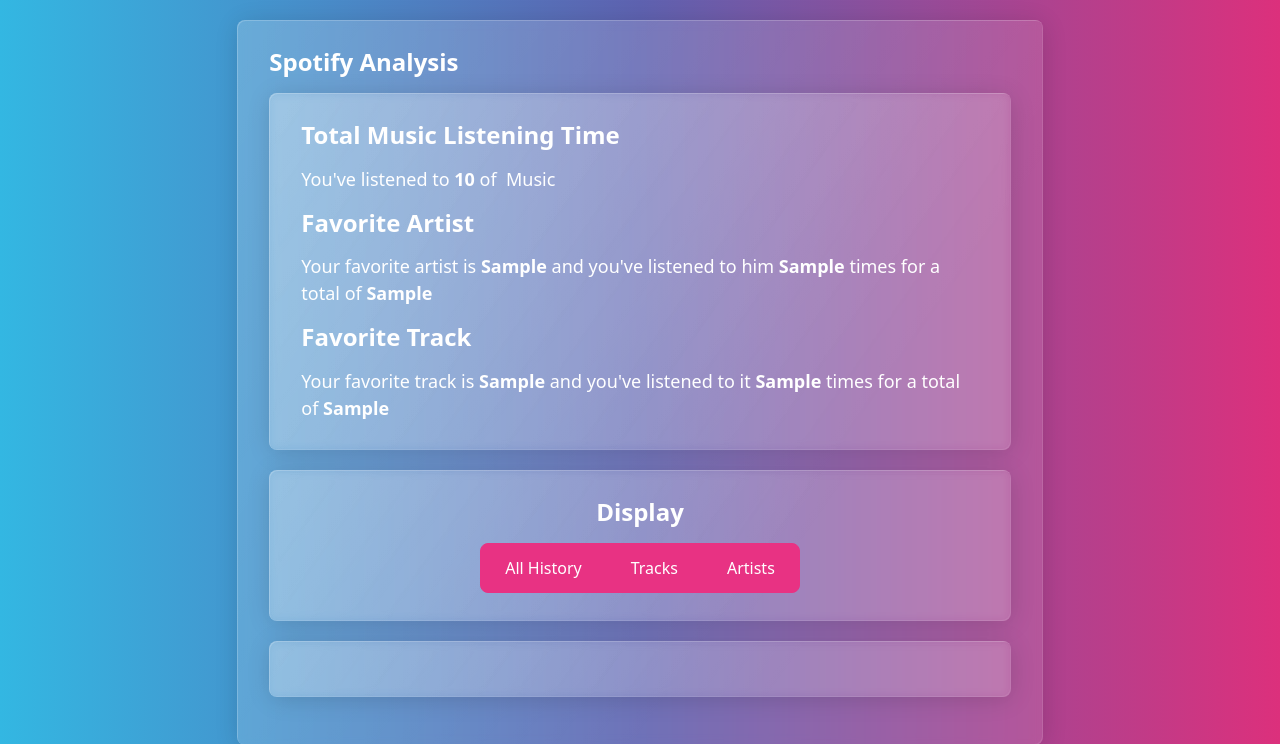
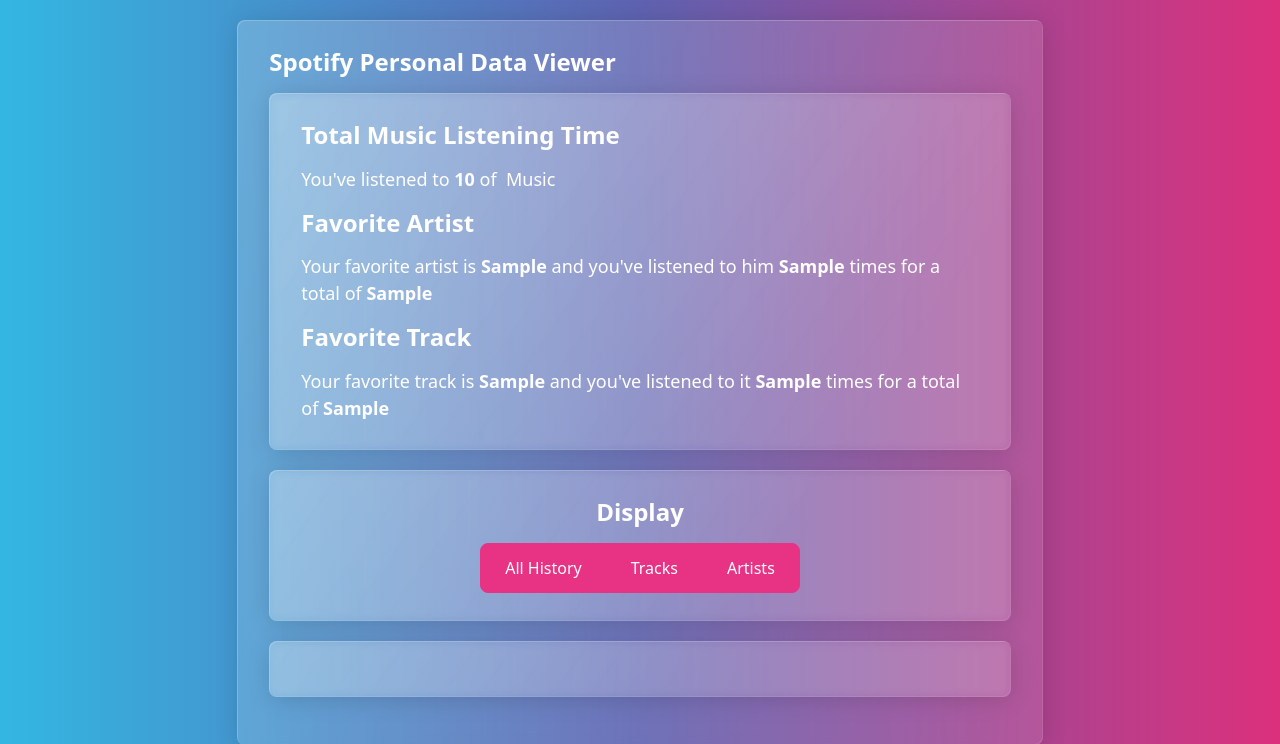
Before and after one commit to YungBricoCoop/SPDV, a Python web app: template templates/template.html in a window 1280 px wide. Shown: the top 744 px of the page. Run offline with Jinja, Linux system fonts and the light colour scheme; the template is opened without the code that fills it: most values are stand-ins (such as "Sample title", 1, 10 or a date in 2020); some libraries are stand-ins or nearby versions.

Commit message:
Update template.html

```diff
--- a/templates/template.html
+++ b/templates/template.html
@@ -4,7 +4,7 @@
 <head>
     <meta charset="utf-8">
     <meta name="viewport" content="width=device-width, initial-scale=1.0, shrink-to-fit=no">
-    <title>Spotify Analysis</title>
+    <title>SPDV</title>
     <link rel="stylesheet" href="https://cdn.jsdelivr.net/npm/bootswatch@5.1.0/dist/quartz/bootstrap.min.css">
     <link rel="stylesheet" type="text/css" href="https://cdn.datatables.net/v/bs5/dt-1.10.25/datatables.min.css"/>
    <link rel="stylesheet" type="text/css" href="https://cdn.datatables.net/v/bs5/jq-3.3.1/dt-1.10.25/datatables.min.css"/>
@@ -51,7 +51,7 @@
     <div class="col-8 mx-auto">
     <div class="card" style="margin: 20px;">
         <div class="card-body">
-            <h4 class="card-title">Spotify Analysis</h4>
+            <h4 class="card-title">Spotify Personal Data Viewer</h4>
 
             <div class="card" style="margin-bottom: 20px;">
                 <div class="card-body">
```
